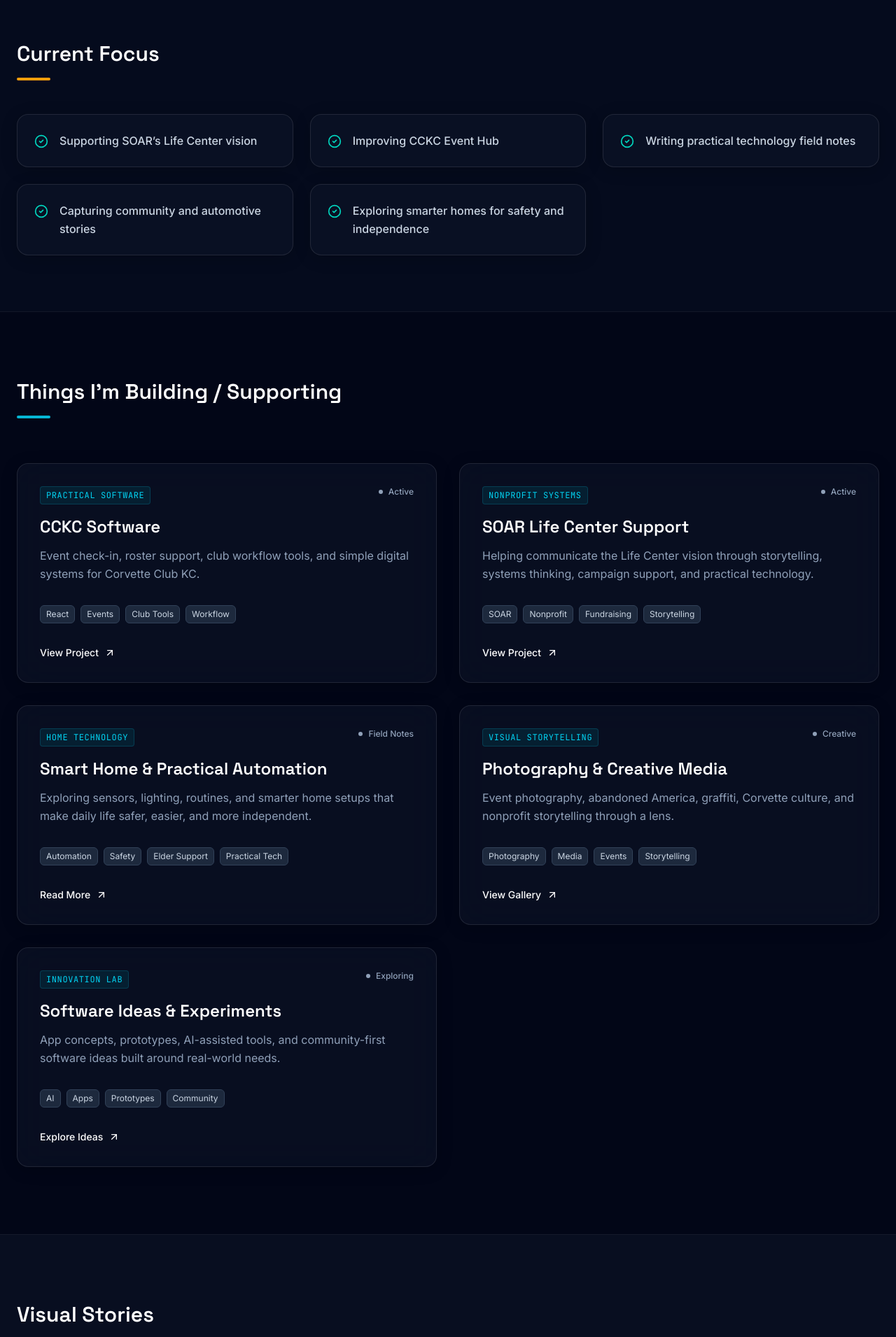
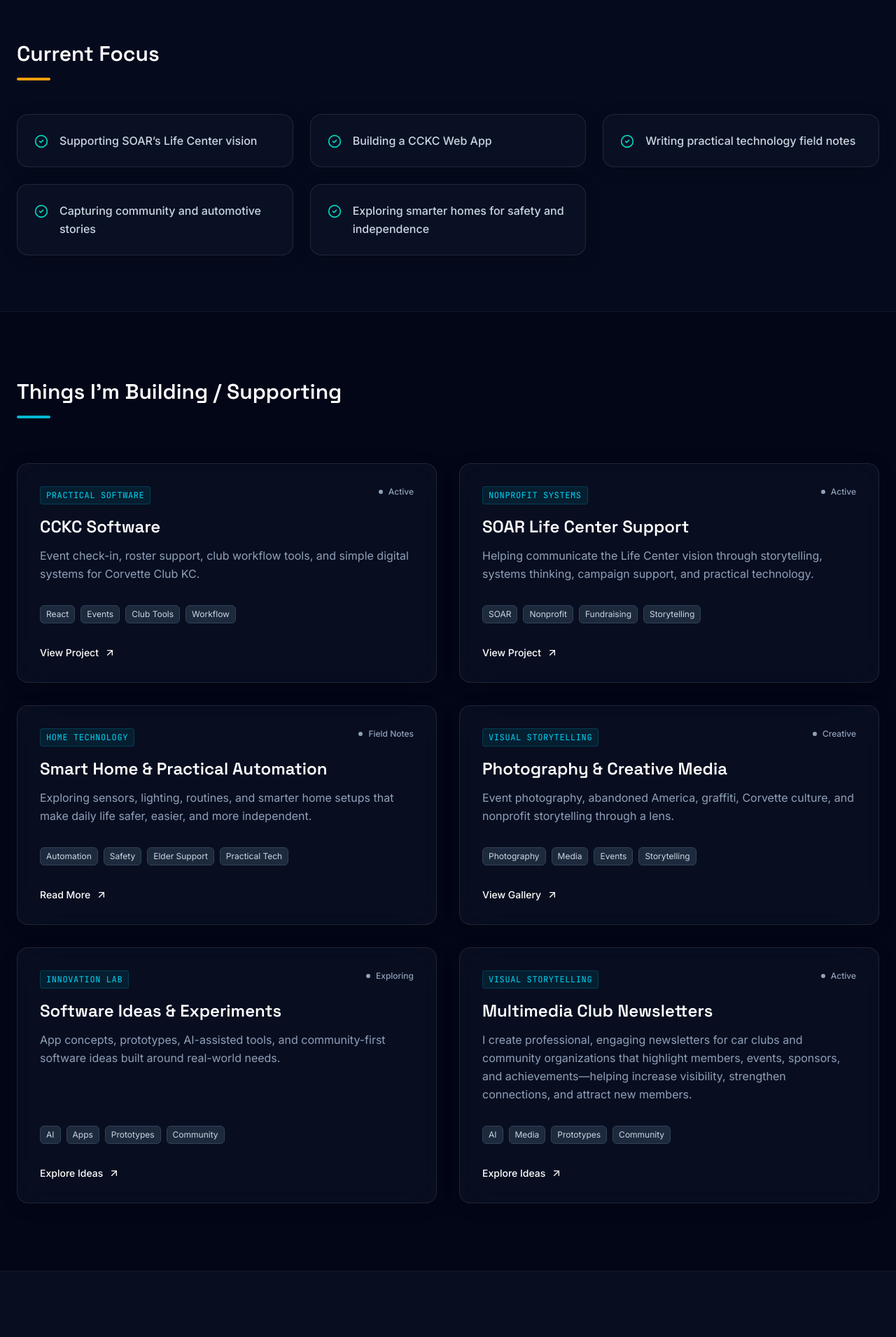
Before and after one commit to SmartReflectionsKC/jimlucke-webpage, a React (Vite) app: page / in a window 1280 px wide. Shown: the part 902-2813 px from the top of the page at 70% size. Built offline with nearby package versions, Linux system fonts and the light colour scheme.

Commit message:
feat: update professional focus and add newsletter project

```diff
--- a/metadata.json
+++ b/metadata.json
@@ -1,6 +1,6 @@
 {
   "name": "Jim Lucke - Personal Website",
-  "description": "A modern static website for Jim Lucke built with Vite, React, TypeScript, and Tailwind CSS.",
+  "description": "Active Static web site for  Jim Lucke built with Vite, React, TypeScript, and Tailwind CSS.",
   "requestFramePermissions": [],
   "majorCapabilities": ["MAJOR_CAPABILITY_SERVER_SIDE_GEMINI_API"]
 }
--- a/src/data/siteContent.ts
+++ b/src/data/siteContent.ts
@@ -17,7 +17,7 @@
   ],
   currentFocus: [
     { title: "Supporting SOAR’s Life Center vision" },
-    { title: "Improving CCKC Event Hub" },
+    { title: "Building a CCKC Web App" },
     { title: "Writing practical technology field notes" },
     { title: "Capturing community and automotive stories" },
     { title: "Exploring smarter homes for safety and independence" }
@@ -90,6 +90,22 @@
         "Single-Purpose Prototypes: Designing highly focused web tools that prove that elegant, helpful software doesn't need to be huge or expensive.",
         "AI-Assisted Development: Exploring how advanced LLM workflows let independent builders research, draft, and deploy finished digital projects in hours.",
         "Open-Source Checklists: Packaging clean starting scripts, database schemas, and documentation to help community clubs get off paper."
+      ],
+      story: "The most satisfying code is often written in response to a very specific, practical real-world friction. This playground is where I prototype small tools to see what modern AI-driven build stacks can accomplish for civic and hobbyist needs."
+    },
+    {
+      title: "Multimedia Club Newsletters",
+      category: "Visual Storytelling",
+      description: "I create professional, engaging newsletters for car clubs and community organizations that highlight members, events, sponsors, and achievements—helping increase visibility, strengthen connections, and attract new members.",
+      tags: ["AI", "Media", "Prototypes", "Community"],
+      status: "Active",
+      cta: "Explore Ideas",
+      link: "#",
+      details: [
+       "I create professional, interactive digital newsletters for car clubs, nonprofits, and community organizations.",
+       "Each publication combines engaging stories, event coverage, original photography and video, member highlights, sponsor recognition, clickable links, QR codes, and other interactive features that make information easy to explore and share.",
+       "More than simply reporting the news, these newsletters help organizations strengthen connections with current members, promote upcoming activities, recognize volunteers and supporters, provide value to sponsors, and showcase the personality of the organization.",
+       "The result is a polished digital publication that increases visibility, encourages participation, attracts new members, and keeps the community informed and engaged."
       ],
       story: "The most satisfying code is often written in response to a very specific, practical real-world friction. This playground is where I prototype small tools to see what modern AI-driven build stacks can accomplish for civic and hobbyist needs."
     }
```
